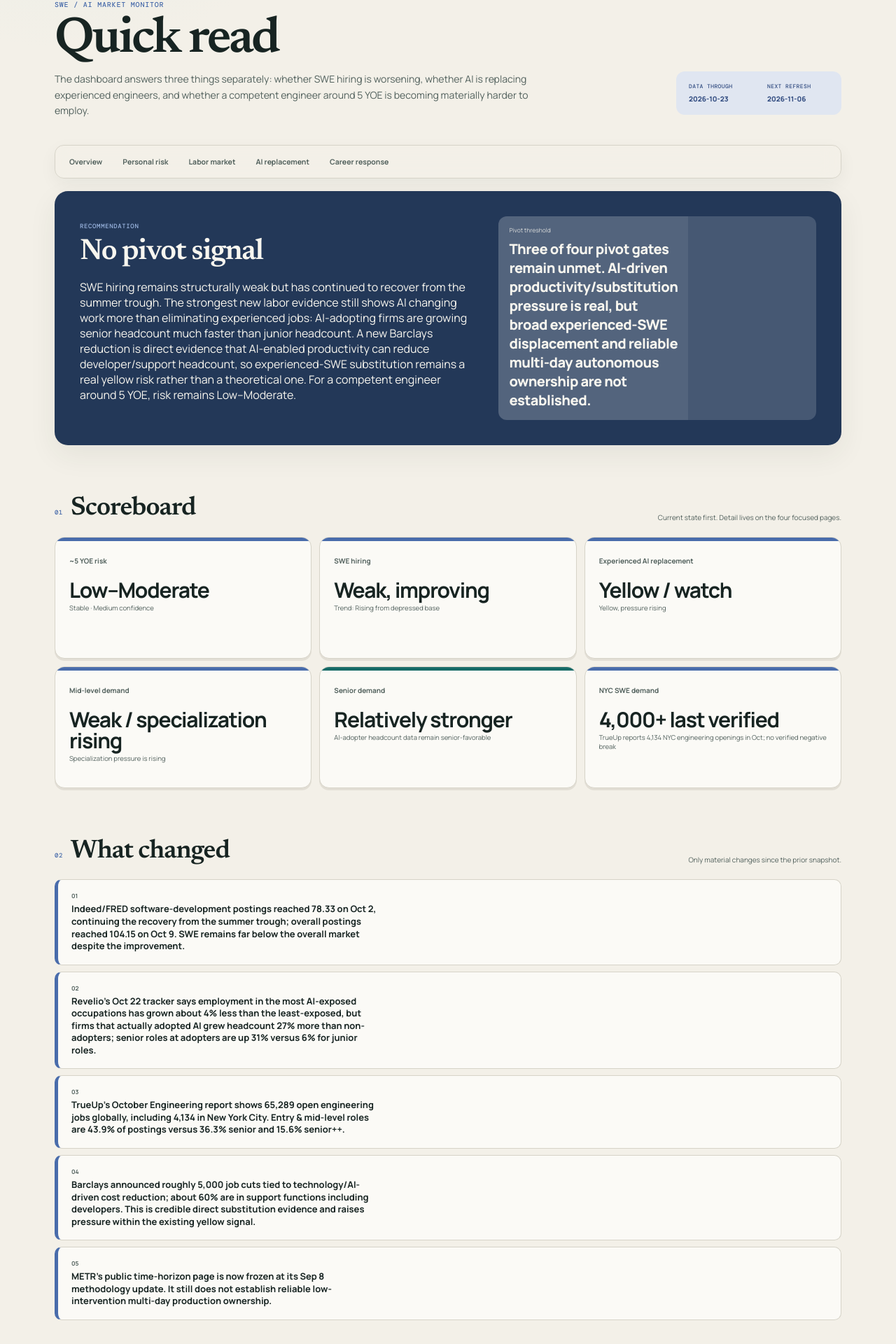
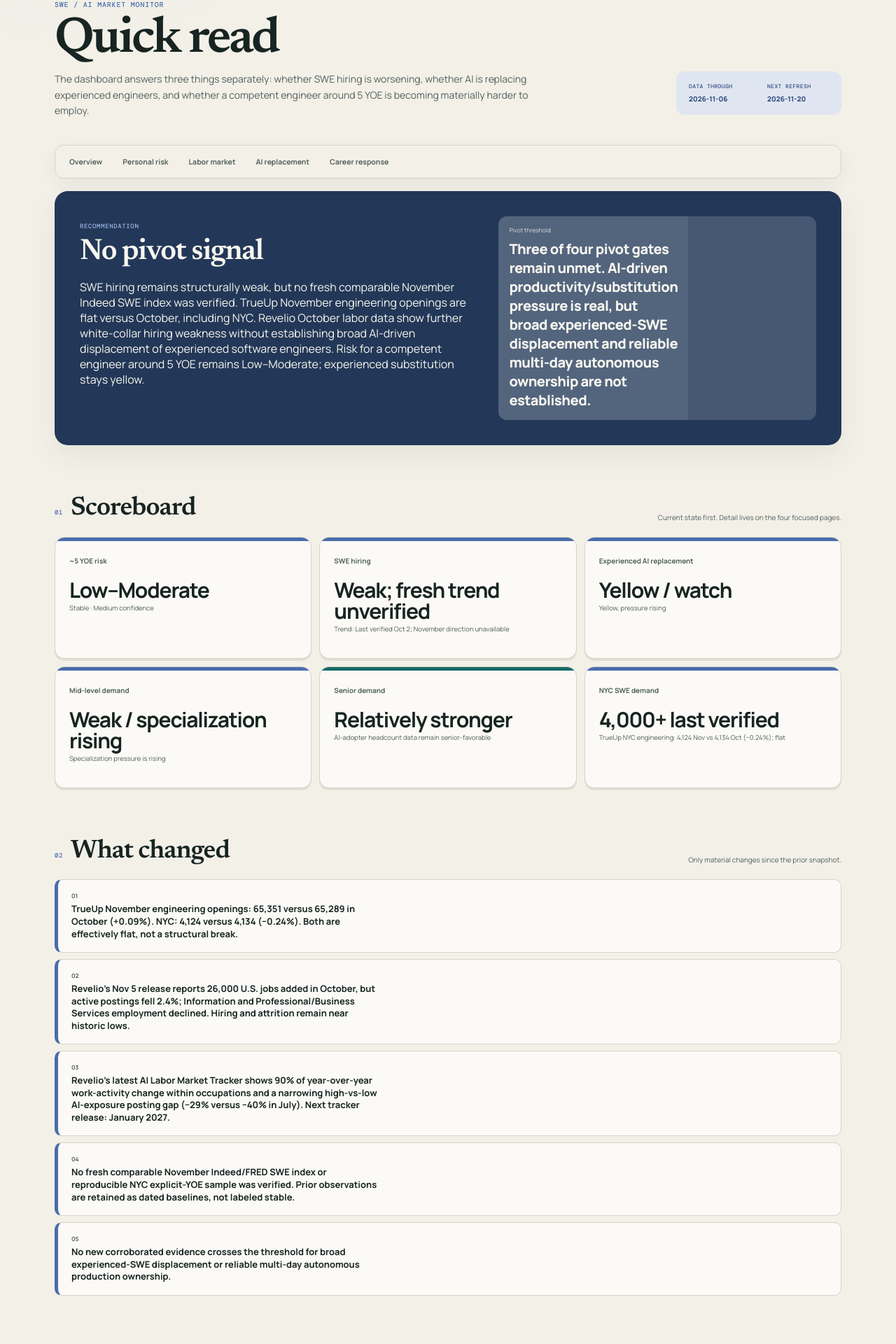
Before and after one commit to JamesWingert/career-helper, a Next.js app: page /ai-dashboard in a window 1280 px wide. Shown: the part 137-2057 px from the top of the page at 70% size. Built offline with nearby package versions, Linux system fonts and the light colour scheme.

Commit message:
Append Nov 6 labor snapshot with fresh TrueUp and Revelio data; mark missing current FRED/YOE observations

```diff
--- a/app/ai-dashboard/data.ts
+++ b/app/ai-dashboard/data.ts
@@ -1,33 +1,33 @@
 export const dashboardData = {
-  updatedAt: "2026-10-23",
-  nextRefresh: "2026-11-06",
+  updatedAt: "2026-11-06",
+  nextRefresh: "2026-11-20",
   cadence: "Every 2 weeks",
-  currentRead: "SWE hiring remains structurally weak but has continued to recover from the summer trough. The strongest new labor evidence still shows AI changing work more than eliminating experienced jobs: AI-adopting firms are growing senior headcount much faster than junior headcount. A new Barclays reduction is direct evidence that AI-enabled productivity can reduce developer/support headcount, so experienced-SWE substitution remains a real yellow risk rather than a theoretical one. For a competent engineer around 5 YOE, risk remains Low–Moderate.",
+  currentRead: "SWE hiring remains structurally weak, but no fresh comparable November Indeed SWE index was verified. TrueUp November engineering openings are flat versus October, including NYC. Revelio October labor data show further white-collar hiring weakness without establishing broad AI-driven displacement of experienced software engineers. Risk for a competent engineer around 5 YOE remains Low–Moderate; experienced substitution stays yellow.",
   overview: {
     personalRisk: "Low–Moderate",
     personalRiskTrend: "Stable",
     personalRiskConfidence: "Medium",
-    hiring: "Weak, improving",
-    hiringTrend: "Rising from depressed base",
+    hiring: "Weak; fresh trend unverified",
+    hiringTrend: "Last verified Oct 2; November direction unavailable",
     aiReplacement: "Yellow / watch",
     aiReplacementTrend: "Yellow, pressure rising",
     midLevel: "Weak / specialization rising",
     senior: "Relatively stronger",
-    nycDemand: "TrueUp reports 4,134 NYC engineering openings in Oct; no verified negative break",
+    nycDemand: "TrueUp NYC engineering: 4,124 Nov vs 4,134 Oct (−0.24%); flat",
     pivot: "No pivot signal",
     pivotDistance: "Three of four pivot gates remain unmet. AI-driven productivity/substitution pressure is real, but broad experienced-SWE displacement and reliable multi-day autonomous ownership are not established.",
     changed: [
-      "Indeed/FRED software-development postings reached 78.33 on Oct 2, continuing the recovery from the summer trough; overall postings reached 104.15 on Oct 9. SWE remains far below the overall market despite the improvement.",
-      "Revelio's Oct 22 tracker says employment in the most AI-exposed occupations has grown about 4% less than the least-exposed, but firms that actually adopted AI grew headcount 27% more than non-adopters; senior roles at adopters are up 31% versus 6% for junior roles.",
-      "TrueUp's October Engineering report shows 65,289 open engineering jobs globally, including 4,134 in New York City. Entry & mid-level roles are 43.9% of postings versus 36.3% senior and 15.6% senior++.",
-      "Barclays announced roughly 5,000 job cuts tied to technology/AI-driven cost reduction; about 60% are in support functions including developers. This is credible direct substitution evidence and raises pressure within the existing yellow signal.",
-      "METR's public time-horizon page is now frozen at its Sep 8 methodology update. It still does not establish reliable low-intervention multi-day production ownership.",
+      "TrueUp November engineering openings: 65,351 versus 65,289 in October (+0.09%). NYC: 4,124 versus 4,134 (−0.24%). Both are effectively flat, not a structural break.",
+      "Revelio's Nov 5 release reports 26,000 U.S. jobs added in October, but active postings fell 2.4%; Information and Professional/Business Services employment declined. Hiring and attrition remain near historic lows.",
+      "Revelio's latest AI Labor Market Tracker shows 90% of year-over-year work-activity change within occupations and a narrowing high-vs-low AI-exposure posting gap (−29% versus −40% in July). Next tracker release: January 2027.",
+      "No fresh comparable November Indeed/FRED SWE index or reproducible NYC explicit-YOE sample was verified. Prior observations are retained as dated baselines, not labeled stable.",
+      "No new corroborated evidence crosses the threshold for broad experienced-SWE displacement or reliable multi-day autonomous production ownership.",
     ],
   },
   metrics: [
     { label: "Indeed/FRED SWE hiring", value: "78.33", note: "Oct 2, 2026 · Feb 2020 = 100", tone: "negative" },
-    { label: "TrueUp engineering jobs", value: "65,289", note: "Oct 2026 · 4,134 in NYC", tone: "positive" },
-    { label: "TrueUp NYC engineering", value: "4,134", note: "Oct 2026 · separate from LinkedIn SWE series", tone: "positive" },
+    { label: "TrueUp engineering jobs", value: "65,351", note: "Nov 2026 · 4,124 in NYC", tone: "positive" },
+    { label: "TrueUp NYC engineering", value: "4,124", note: "Nov 2026 · separate from LinkedIn SWE series", tone: "positive" },
     { label: "Early-career AI gap", value: "-19%", note: "Ages 22–25 in highly AI-exposed occupations · Stanford revised analysis", tone: "negative" },
     { label: "DeepSWE frontier", value: "74%", note: "Three-way frontier tie · leaderboard Sep 3", tone: "neutral" },
     { label: "METR 50% horizon", value: "~12 h", note: "Latest public frontier estimate · high uncertainty above 16h", tone: "neutral" },
@@ -43,7 +43,7 @@ export const dashboardData = {
       direction: "Rising",
       velocity: "Improving",
       structuralBreak: false,
-      note: "The latest movement is positive, but it is not large enough to erase the persistent post-2022 weakness or qualify as a structural break.",
+      note: "Historical September 4 baseline only. No fresh November FRED observation verified; do not present this as the current two-week movement.",
     },
     overall: {
       current: 102.41,
@@ -240,6 +240,7 @@ export const dashboardData = {
     { date: "2026-08-14", sweHiring: 74.56, hiringDate: "2026-07-10", trueupSoftwareJobs: 54747, trueupDate: "2026-06-30", linkedinNycSwe: "4,000+", earlyCareerChange: "≈ -20%", deepSweBest: 74, deepSweLeader: "Claude Opus 5", metrHorizon: "~12h" },
     { date: "2026-08-28", sweHiring: 74.57, hiringDate: "2026-08-21", overallHiring: 101.91, trueupSoftwareJobs: 54747, trueupDate: "2026-07-31", linkedinNycSwe: "4,000+", earlyCareerChange: "-19%", experiencedWorkerGap: "No comparable decline", fiveYoeAccessibilityPct: 66.7, explicitYoeSampleN: 9, replacementSignal: "Yellow", deepSweBest: 74, deepSweLeader: "Claude Opus 5", metrHorizon: "~12h" },
     { date: "2026-09-11", sweHiring: 76.12, hiringDate: "2026-09-04", overallHiring: 102.41, trueupSoftwareJobs: 54747, trueupDate: "2026-08-31", linkedinNycSwe: "4,000+ last verified 2026-08-28", earlyCareerChange: "-19%", experiencedWorkerGap: "No comparable decline", fiveYoeAccessibilityPct: 66.7, explicitYoeSampleN: 9, replacementSignal: "Yellow", deepSweBest: 74, deepSweLeader: "GPT-6 Astra / Gemini 3.8 Flash / Claude Opus 5", terminalBenchBest: 87.4, terminalBenchLeader: "GPT-6 Astra + Codex", metrHorizon: "~12h" },    { date: "2026-10-23", sweHiring: 78.33, hiringDate: "2026-10-02", overallHiring: 104.15, overallHiringDate: "2026-10-09", trueupEngineeringJobs: 65289, trueupNycEngineeringJobs: 4134, trueupDate: "2026-10", earlyCareerChange: "-19% last Stanford canary", experiencedWorkerGap: "No broad comparable Stanford gap; Revelio adopters +31% senior vs +6% junior", replacementSignal: "Yellow / pressure rising", metrHorizon: "Sep 8 methodology; public page no longer actively updated" },
+    {"date":"2026-11-06","sweHiring":null,"hiringDate":null,"lastVerifiedSweHiring":78.33,"lastVerifiedSweHiringDate":"2026-10-02","overallHiring":null,"trueupEngineeringJobs":65351,"trueupNycEngineeringJobs":4124,"trueupDate":"2026-11","trueupEngineeringChangeFromOctPct":0.095,"trueupNycChangeFromOctPct":-0.242,"revelioOctoberJobsAdded":26000,"revelioOctoberPostingChangeMomPct":-2.4,"revelioOctoberHiringRatePct":20.9,"revelioOctoberAttritionRatePct":20.7,"aiTrackerWithinOccupationPct":90,"aiTrackerExposedPostingGapPct":-29,"fiveYoeAccessibilityPct":null,"explicitYoeSampleN":0,"replacementSignal":"Yellow","structuralBreak":false,"sources":["https://partners.trueup.io/engineering/reports","https://reveliolabs.vercel.app/public-labor-statistics","https://reveliolabs.vercel.app/ai-labor-market-tracker"]},
 
   ],
   sources: [
```
